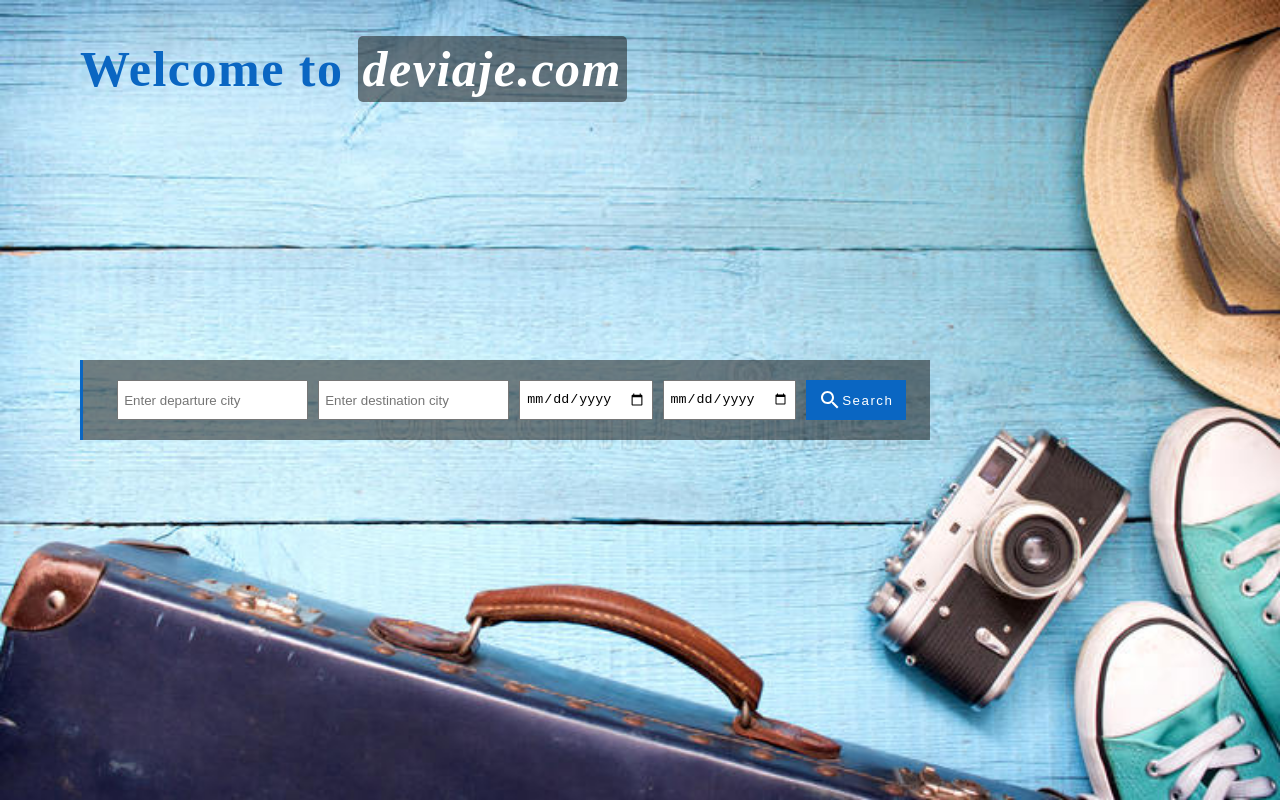
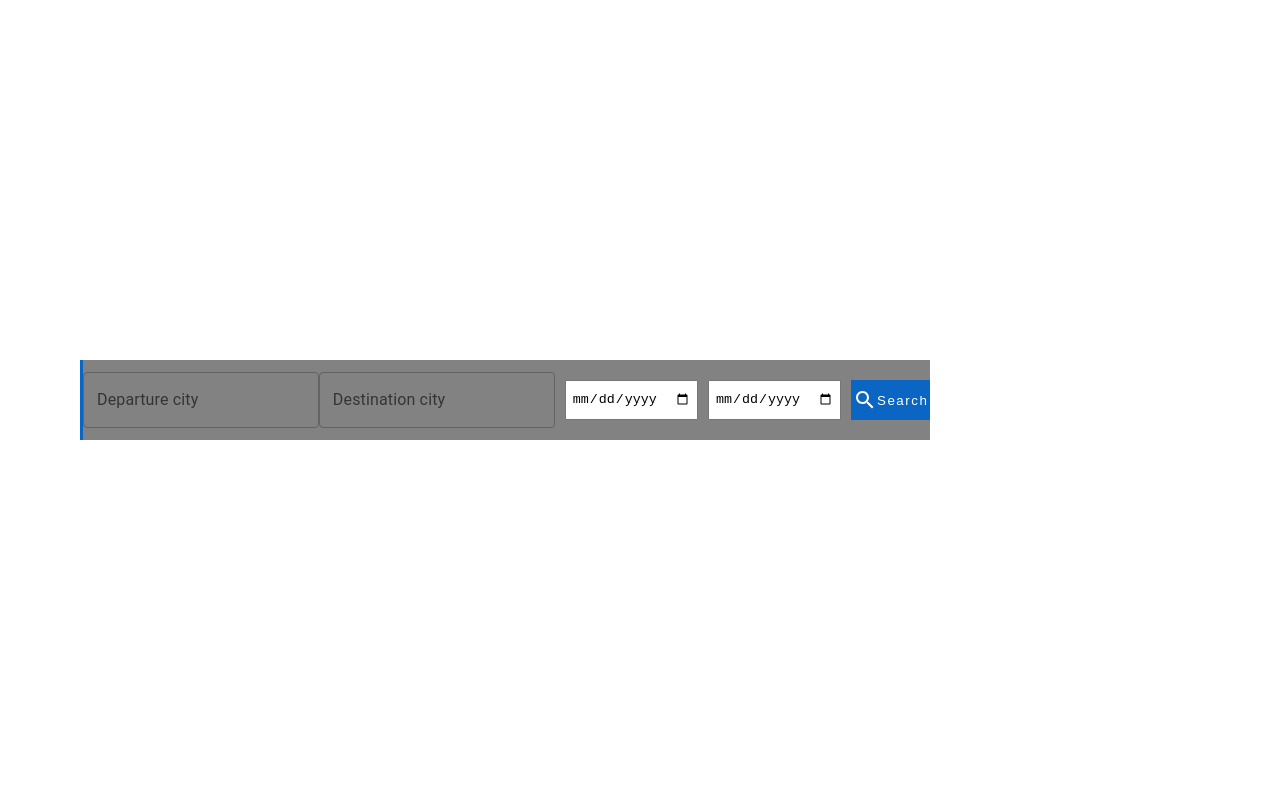
Before and after one commit to daviddflix/deviaje.com, a React (Create React App) app: page / in a window 1280 px wide. Built offline with nearby package versions, Linux system fonts and the light colour scheme.

Commit message:
fixing conflicts

```diff
--- a/package.json
+++ b/package.json
@@ -3,6 +3,7 @@
   "version": "0.1.0",
   "private": true,
   "dependencies": {
+    "@date-io/date-fns": "^2.13.1",
     "@emotion/react": "^11.8.2",
     "@emotion/styled": "^11.8.1",
     "@mui/icons-material": "^5.5.1",
--- a/src/App.js
+++ b/src/App.js
@@ -7,7 +7,9 @@
 import Landing from "./components/Landing/Landing";
 import Home from "./components/Home/Home";
 
-function App() {
+
+
+function App({ children }) {
   return (
     <div>
       <BrowserRouter>
@@ -17,6 +19,10 @@
             <Landing />
           </Route>
 
+          <Route exact path='/home'>
+            <Home />
+          </Route>
+
         </Switch>
       </BrowserRouter>
     </div>
--- a/src/components/Home/Home.jsx
+++ b/src/components/Home/Home.jsx
@@ -3,7 +3,7 @@
 function Home() {
     return (
         <div>
-
+            <h1>homeee</h1>
         </div>
     );
 }
--- a/src/components/Landing/Landing.jsx
+++ b/src/components/Landing/Landing.jsx
@@ -1,27 +1,201 @@
-import React from 'react';
+// import React from 'react';
 import SearchIcon from '@mui/icons-material/Search';
+// import DateAdapter from '@mui/lab/AdapterDateFns';
+
+// import DesktopDatePicker from '@mui/material/'
+// import Autocomplete from '@mui/material/Autocomplete';
+// import { TextField } from '@mui/material';
+import s from './Landing.module.css';
+import * as React from 'react';
+import TextField from '@mui/material/TextField';
+import Stack from '@mui/material/Stack';
 import Autocomplete from '@mui/material/Autocomplete';
-import { TextField } from '@mui/material';
-import s from './Landing.module.css';
 
 
-function Landing() {
+export default function Landing() {
+    const [value, setValue] = React.useState('')
+    console.log(value)
+    return (
+        <div className={s.flex}>
+            <Stack spacing={2} sx={{ width: 300 }}>
+                <Autocomplete
+                    freeSolo
+                    id="free-solo-2-demo"
+                    disableClearable
+                    options={top100Films.map((option) => option.title)}
 
-    return (
-        <div className={s.fondo}>
-            <h1 className={s.titulo}>Welcome to <span className={s.url}>deviaje.com</span></h1>
-            <div className={s.flex}>
-                <input type='text' placeholder='Enter departure city' className={s.input} />
-                <input type='text' placeholder='Enter destination city' className={s.input} />
+                    value={value}
+                    onInputChange={(event, newInputValue) => {
+                        setValue(newInputValue);
+                    }}
+
+                    renderInput={(params) => (
+                        <TextField
+                            {...params}
+                            label="Departure city"
+                            InputProps={{
+                                ...params.InputProps,
+                                type: 'search',
+                            }}
+                        />
+                    )}
+                />
+            </Stack>
+
+            <Stack spacing={2} sx={{ width: 300 }}>
+                <Autocomplete
+                    freeSolo
+                    id="free-solo-2-demo"
+                    disableClearable
+                    options={top100Films.map((option) => option.title)}
+                    renderInput={(params) => (
+                        <TextField
+                            {...params}
+                            label="Destination city"
+                            InputProps={{
+                                ...params.InputProps,
+                                type: 'search',
+                            }}
+                        />
+                    )}
+                />
+            </Stack>
+
             <input type='date' placeholder="Date" className={s.date} />
             <input type='date' className={s.date} />
+
             <button className={s.btn}>
                 <SearchIcon />
                 Search
             </button>
         </div>
-        </div>
+
     );
 }
 
-export default Landing;
+const top100Films = [
+    { title: 'The Shawshank Redemption', year: 1994 },
+    { title: 'The Godfather', year: 1972 },
+    { title: 'The Godfather: Part II', year: 1974 },
+    { title: 'The Dark Knight', year: 2008 },
+    { title: '12 Angry Men', year: 1957 },
+    { title: "Schindler's List", year: 1993 },
+    { title: 'Pulp Fiction', year: 1994 },
+    {
+        title: 'The Lord of the Rings: The Return of the King',
+        year: 2003,
+    },
+    { title: 'The Good, the Bad and the Ugly', year: 1966 },
+    { title: 'Fight Club', year: 1999 },
+    {
+        title: 'The Lord of the Rings: The Fellowship of the Ring',
+        year: 2001,
+    },
+    {
+        title: 'Star Wars: Episode V - The Empire Strikes Back',
+        year: 1980,
+    },
+    { title: 'Forrest Gump', year: 1994 },
+    { title: 'Inception', year: 2010 },
+    {
+        title: 'The Lord of the Rings: The Two Towers',
+        year: 2002,
+    },
+    { title: "One Flew Over the Cuckoo's Nest", year: 1975 },
+    { title: 'Goodfellas', year: 1990 },
+    { title: 'The Matrix', year: 1999 },
+    { title: 'Seven Samurai', year: 1954 },
+    {
+        title: 'Star Wars: Episode IV - A New Hope',
+        year: 1977,
+    },
+    { title: 'City of God', year: 2002 },
+    { title: 'Se7en', year: 1995 },
+    { title: 'The Silence of the Lambs', year: 1991 },
+    { title: "It's a Wonderful Life", year: 1946 },
+    { title: 'Life Is Beautiful', year: 1997 },
+    { title: 'The Usual Suspects', year: 1995 },
+    { title: 'Léon: The Professional', year: 1994 },
+    { title: 'Spirited Away', year: 2001 },
+    { title: 'Saving Private Ryan', year: 1998 },
+    { title: 'Once Upon a Time in the West', year: 1968 },
+    { title: 'American History X', year: 1998 },
+    { title: 'Interstellar', year: 2014 },
+    { title: 'Casablanca', year: 1942 },
+    { title: 'City Lights', year: 1931 },
+    { title: 'Psycho', year: 1960 },
+    { title: 'The Green Mile', year: 1999 },
+    { title: 'The Intouchables', year: 2011 },
+    { title: 'Modern Times', year: 1936 },
+    { title: 'Raiders of the Lost Ark', year: 1981 },
+    { title: 'Rear Window', year: 1954 },
+    { title: 'The Pianist', year: 2002 },
+    { title: 'The Departed', year: 2006 },
+    { title: 'Terminator 2: Judgment Day', year: 1991 },
+    { title: 'Back to the Future', year: 1985 },
+    { title: 'Whiplash', year: 2014 },
+    { title: 'Gladiator', year: 2000 },
+    { title: 'Memento', year: 2000 },
+    { title: 'The Prestige', year: 2006 },
+    { title: 'The Lion King', year: 1994 },
+    { title: 'Apocalypse Now', year: 1979 },
+    { title: 'Alien', year: 1979 },
+    { title: 'Sunset Boulevard', year: 1950 },
+    {
+        title: 'Dr. Strangelove or: How I Learned to Stop Worrying and Love the Bomb',
+        year: 1964,
+    },
+    { title: 'The Great Dictator', year: 1940 },
+    { title: 'Cinema Paradiso', year: 1988 },
+    { title: 'The Lives of Others', year: 2006 },
+    { title: 'Grave of the Fireflies', year: 1988 },
+    { title: 'Paths of Glory', year: 1957 },
+    { title: 'Django Unchained', year: 2012 },
+    { title: 'The Shining', year: 1980 },
+    { title: 'WALL·E', year: 2008 },
+    { title: 'American Beauty', year: 1999 },
+    { title: 'The Dark Knight Rises', year: 2012 },
+    { title: 'Princess Mononoke', year: 1997 },
+    { title: 'Aliens', year: 1986 },
+    { title: 'Oldboy', year: 2003 },
+    { title: 'Once Upon a Time in America', year: 1984 },
+    { title: 'Witness for the Prosecution', year: 1957 },
+    { title: 'Das Boot', year: 1981 },
+    { title: 'Citizen Kane', year: 1941 },
+    { title: 'North by Northwest', year: 1959 },
+    { title: 'Vertigo', year: 1958 },
+    {
+        title: 'Star Wars: Episode VI - Return of the Jedi',
+        year: 1983,
+    },
+    { title: 'Reservoir Dogs', year: 1992 },
+    { title: 'Braveheart', year: 1995 },
+    { title: 'M', year: 1931 },
+    { title: 'Requiem for a Dream', year: 2000 },
+    { title: 'Amélie', year: 2001 },
+    { title: 'A Clockwork Orange', year: 1971 },
+    { title: 'Like Stars on Earth', year: 2007 },
+    { title: 'Taxi Driver', year: 1976 },
+    { title: 'Lawrence of Arabia', year: 1962 },
+    { title: 'Double Indemnity', year: 1944 },
+    {
+        title: 'Eternal Sunshine of the Spotless Mind',
+        year: 2004,
+    },
+    { title: 'Amadeus', year: 1984 },
+    { title: 'To Kill a Mockingbird', year: 1962 },
+    { title: 'Toy Story 3', year: 2010 },
+    { title: 'Logan', year: 2017 },
+    { title: 'Full Metal Jacket', year: 1987 },
+    { title: 'Dangal', year: 2016 },
+    { title: 'The Sting', year: 1973 },
+    { title: '2001: A Space Odyssey', year: 1968 },
+    { title: "Singin' in the Rain", year: 1952 },
+    { title: 'Toy Story', year: 1995 },
+    { title: 'Bicycle Thieves', year: 1948 },
+    { title: 'The Kid', year: 1921 },
+    { title: 'Inglourious Basterds', year: 2009 },
+    { title: 'Snatch', year: 2000 },
+    { title: '3 Idiots', year: 2009 },
+    { title: 'Monty Python and the Holy Grail', year: 1975 },
+];
```
Also changed, not shown: 1 other file (tests, documents, lock files or other folders). Lines whose indentation alone changed are shown as unchanged.
